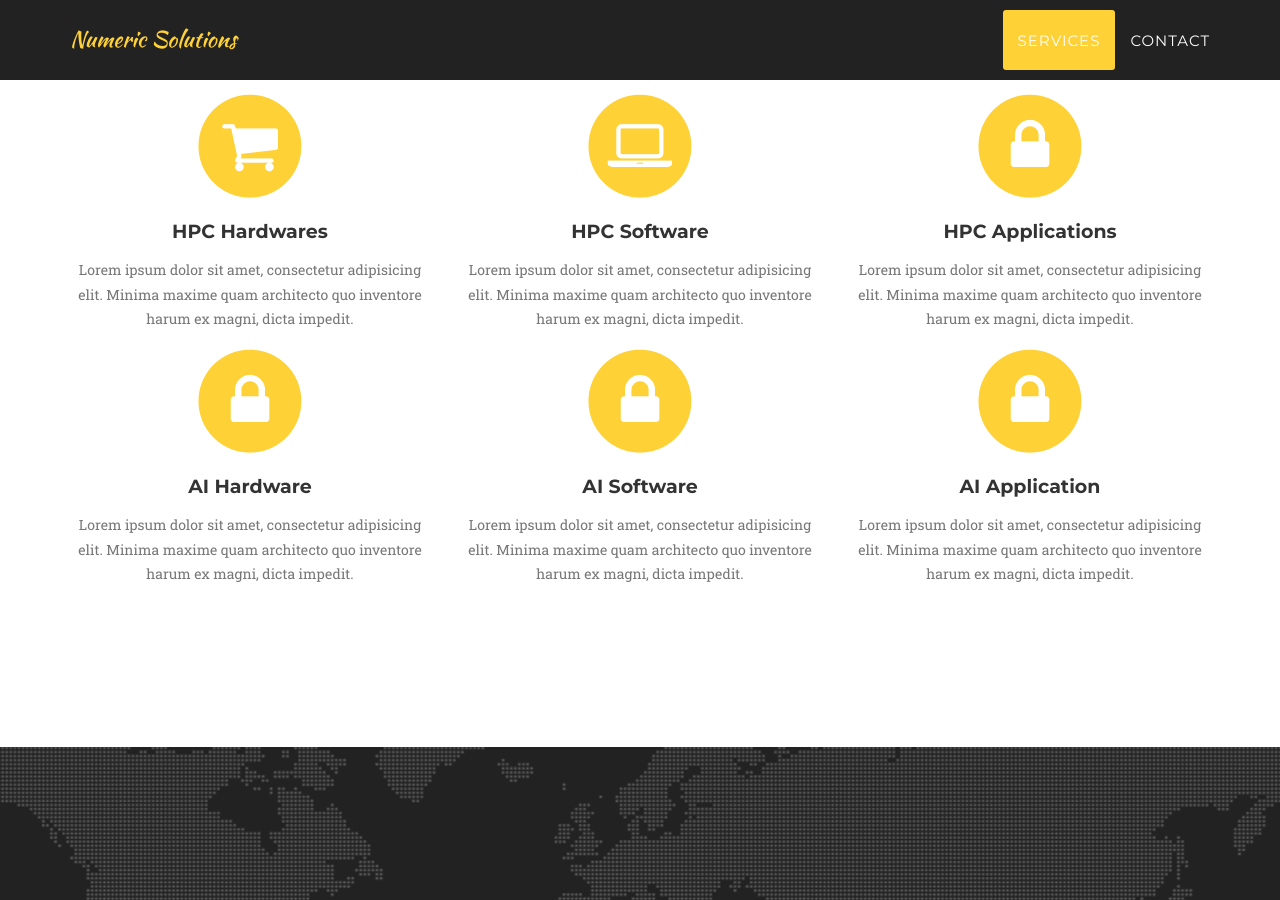
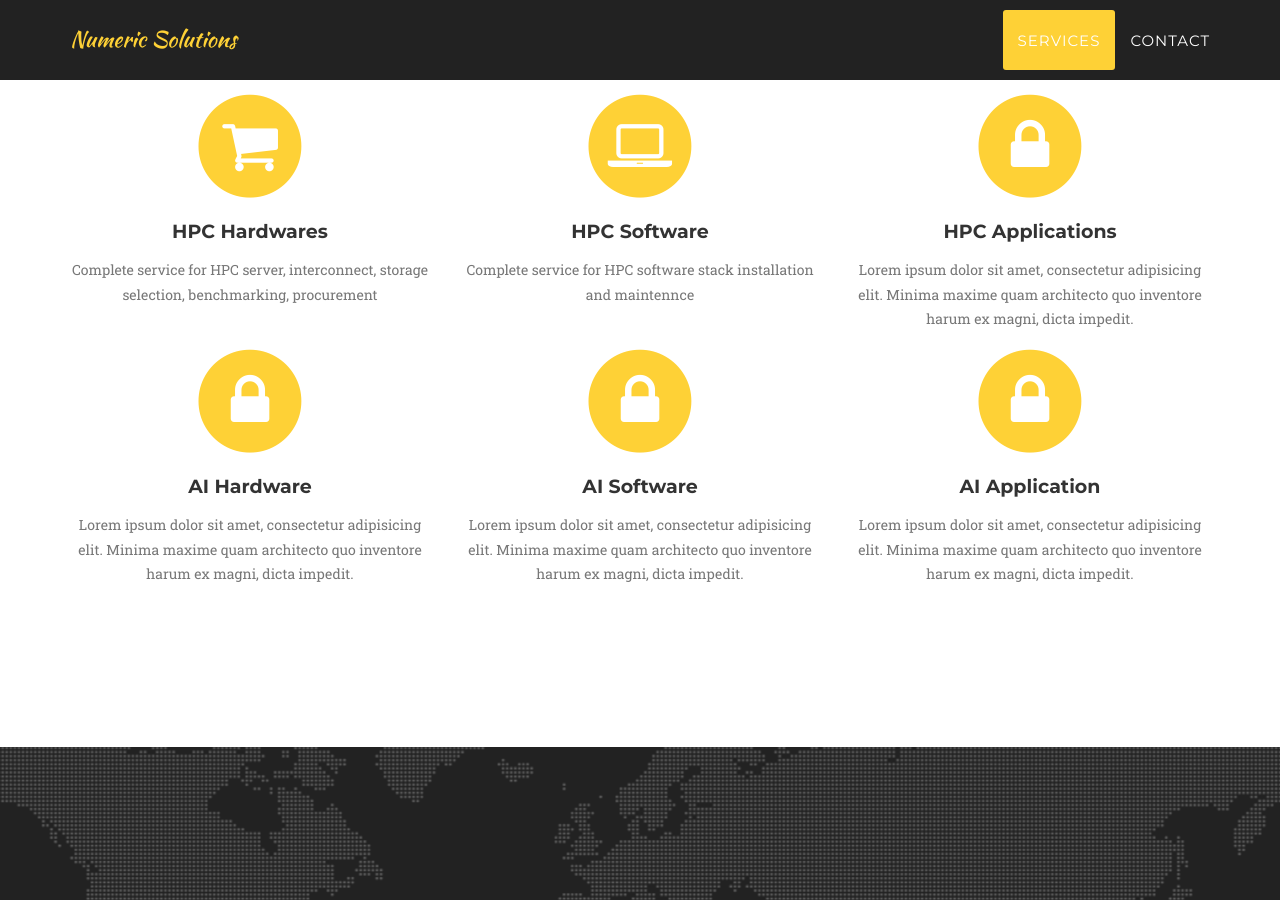
Before and after one commit to cbasu/numericsolutions, a Jekyll site: the page built from index.html, in a window 1280 px wide and 900 px high, scrolled down 978 px. Built offline with Jekyll 4.4.1, drawn with Linux system fonts in a browser that asks for light colours; some web fonts are replaced.

Commit message:
Update services.html

```diff
--- a/_includes/services.html
+++ b/_includes/services.html
@@ -14,7 +14,7 @@
                         <i class="fa fa-shopping-cart fa-stack-1x fa-inverse"></i>
                     </span>
                     <h4 class="service-heading">HPC Hardwares</h4>
-                    <p class="text-muted">Lorem ipsum dolor sit amet, consectetur adipisicing elit. Minima maxime quam architecto quo inventore harum ex magni, dicta impedit.</p>
+                    <p class="text-muted">Complete service for HPC server, interconnect, storage selection, benchmarking, procurement</p>
                 </div>
                 <div class="col-md-4">
                     <span class="fa-stack fa-4x">
@@ -22,7 +22,7 @@
                         <i class="fa fa-laptop fa-stack-1x fa-inverse"></i>
                     </span>
                     <h4 class="service-heading">HPC Software</h4>
-                    <p class="text-muted">Lorem ipsum dolor sit amet, consectetur adipisicing elit. Minima maxime quam architecto quo inventore harum ex magni, dicta impedit.</p>
+                    <p class="text-muted">Complete service for HPC software stack installation and maintennce</p>
                 </div>
                 <div class="col-md-4">
                     <span class="fa-stack fa-4x">
```
